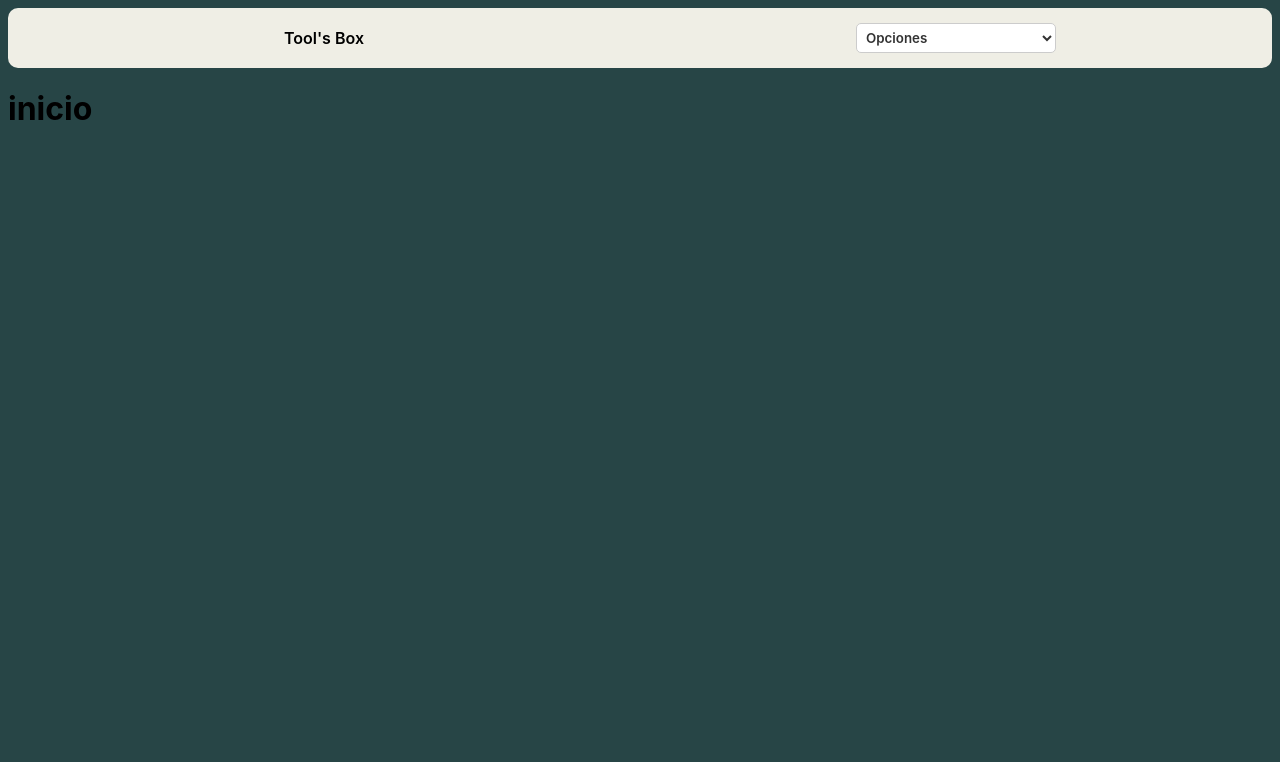
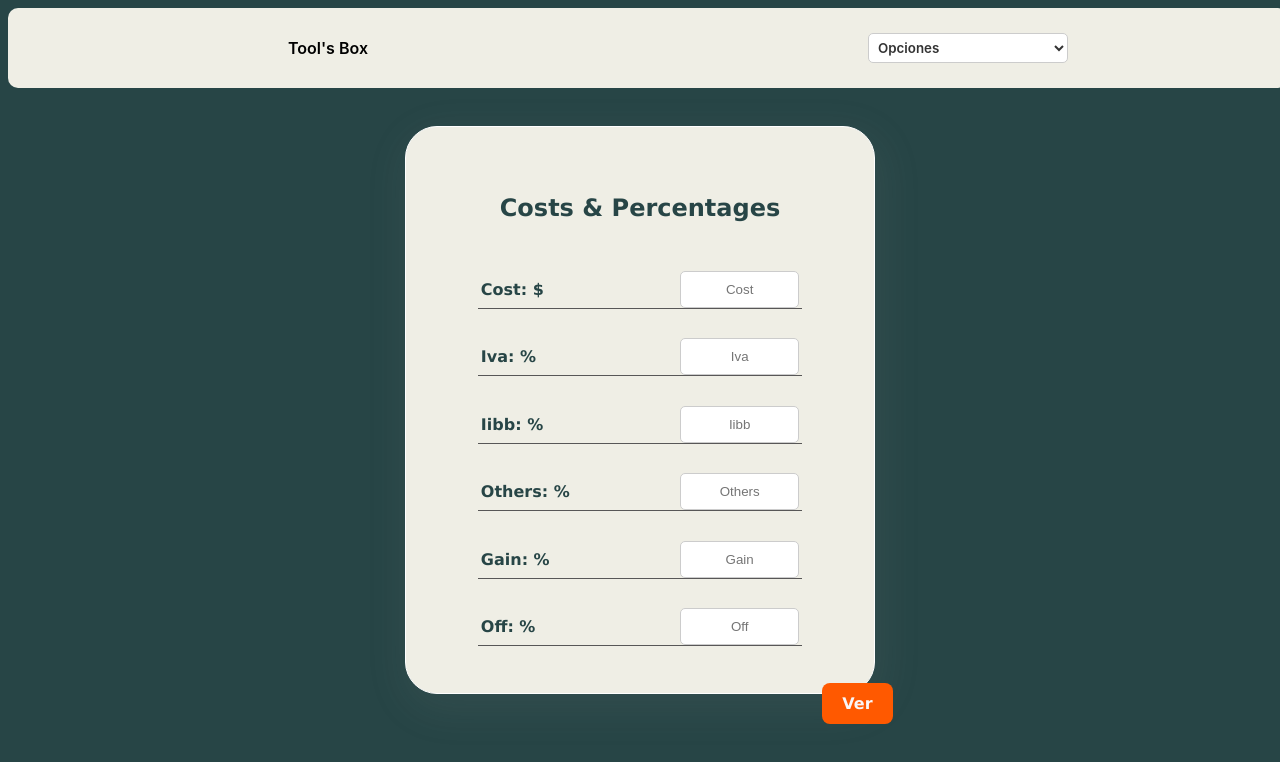
Before and after one commit to JonnyFernandez/Precio-Costo, a React (Vite) app: page / in a window 1280 px wide. Shown: the top 762 px of the page. Built offline with nearby package versions, Linux system fonts and the light colour scheme.

Commit message:
mejoras desde el local

```diff
--- a/src/App.jsx
+++ b/src/App.jsx
@@ -7,7 +7,7 @@ function App() {
     <>
       <Nav />
       <Routes>
-        <Route path="/" element={<h1>inicio</h1>} />
+        <Route path="/" element={<PriceCalculator />} />
         <Route path="/price-cal" element={<PriceCalculator />} />
         <Route path="/butget" element={<Butget />} />
       </Routes>
--- a/src/index.css
+++ b/src/index.css
@@ -2,6 +2,7 @@
   font-family: Inter, system-ui, Avenir, Helvetica, Arial, sans-serif;
   font-weight: 600;
   background-color:#274546;
+  height: 100vh;
 
   --PrimaryColor1: #EFEEE5;
   --SecondColor1: #274546;
--- a/src/views/nav/Nav.module.css
+++ b/src/views/nav/Nav.module.css
@@ -1,9 +1,15 @@
 .heade{
     display: flex;
     flex-wrap: wrap;
+    width: 100%;
+    height: 80px;
     justify-content: space-between;
+    align-items: center;
     background-color: var(--PrimaryColor1);
     border-radius: 10px;
+    position:fixed;
+    top: 0;
+    margin-top: 0.5rem;
 
 }
 
--- a/src/views/priceCalculator/PriceCalculator.module.css
+++ b/src/views/priceCalculator/PriceCalculator.module.css
@@ -3,7 +3,7 @@
     justify-content: center;
     flex-direction: column;
     align-items: center;
-    height: 100vh;
+    height: 98vh;
     font-family: Verdana, Geneva, Tahoma, sans-serif;
     color: var(--SecondColor1);
 
@@ -16,7 +16,9 @@
     justify-content: center;
     flex-direction: column;
     align-items: center;
-    /* margin-top: 10px; */
+    /* margin-top: 10px;     */
+    /* background-color: red; */
+
 
 }
 
@@ -29,7 +31,7 @@
     align-items: center;
     position: relative;
     perspective: 1000px;
-    margin-top: -100px;
+    margin-top: 20px;
 }
 
 
```
